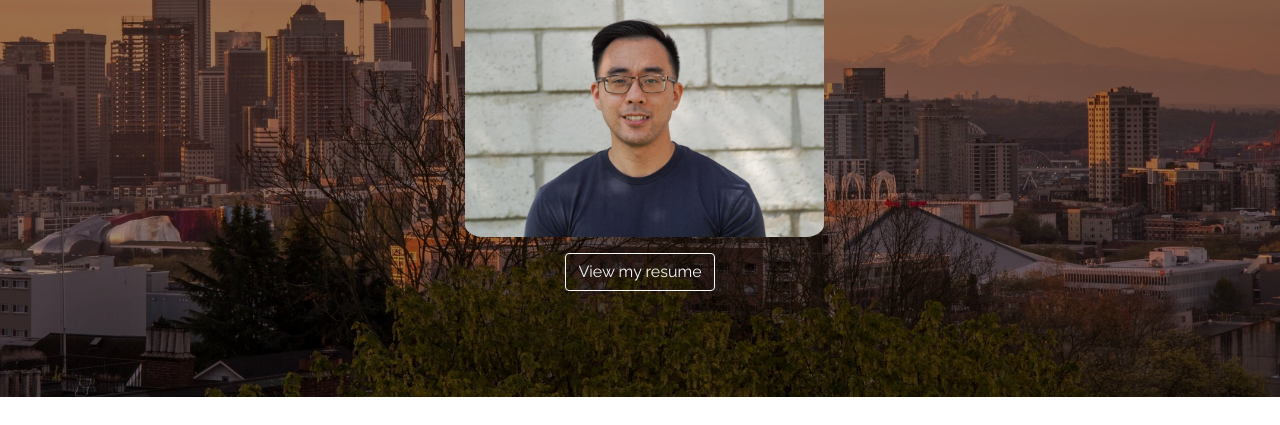
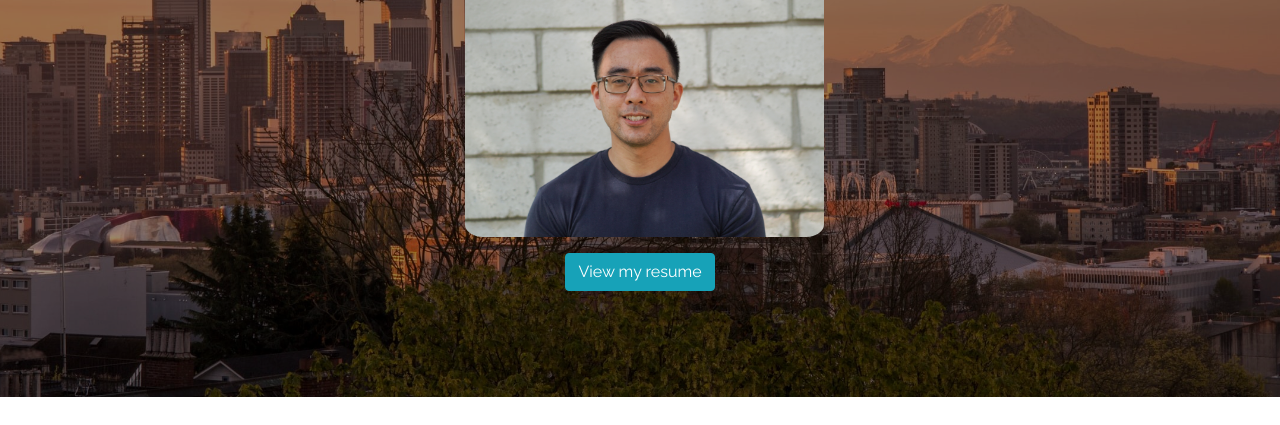
Before and after one commit to dtran5/dtran5.github.io, a website: page index.html in a window 1280 px wide. Shown: the part 203-628 px from the top of the page. Drawn offline with nearby package versions, Linux system fonts and the light colour scheme; some packages are replaced by stand-ins of ours; a script that the page names is missing.

Commit message:
Change resume button styling

```diff
--- a/index.html
+++ b/index.html
@@ -68,7 +68,7 @@
           src="./images/profile-pic.jpg"
           alt="profile picture"
         />
-        <a href="https://drive.google.com/file/d/1wR4yqUmDTcdTwWq_im1z3IxpCOAtEpzB/view?usp=sharing" class="btn btn-outline-light intro__button" role="button" aria-pressed="true">View my resume</a>
+        <a href="https://drive.google.com/file/d/1wR4yqUmDTcdTwWq_im1z3IxpCOAtEpzB/view?usp=sharing" class="btn btn-info intro__button" role="button" aria-pressed="true">View my resume</a>
         </div>
       </div>
       <div class="intro__overlay"></div>
```
